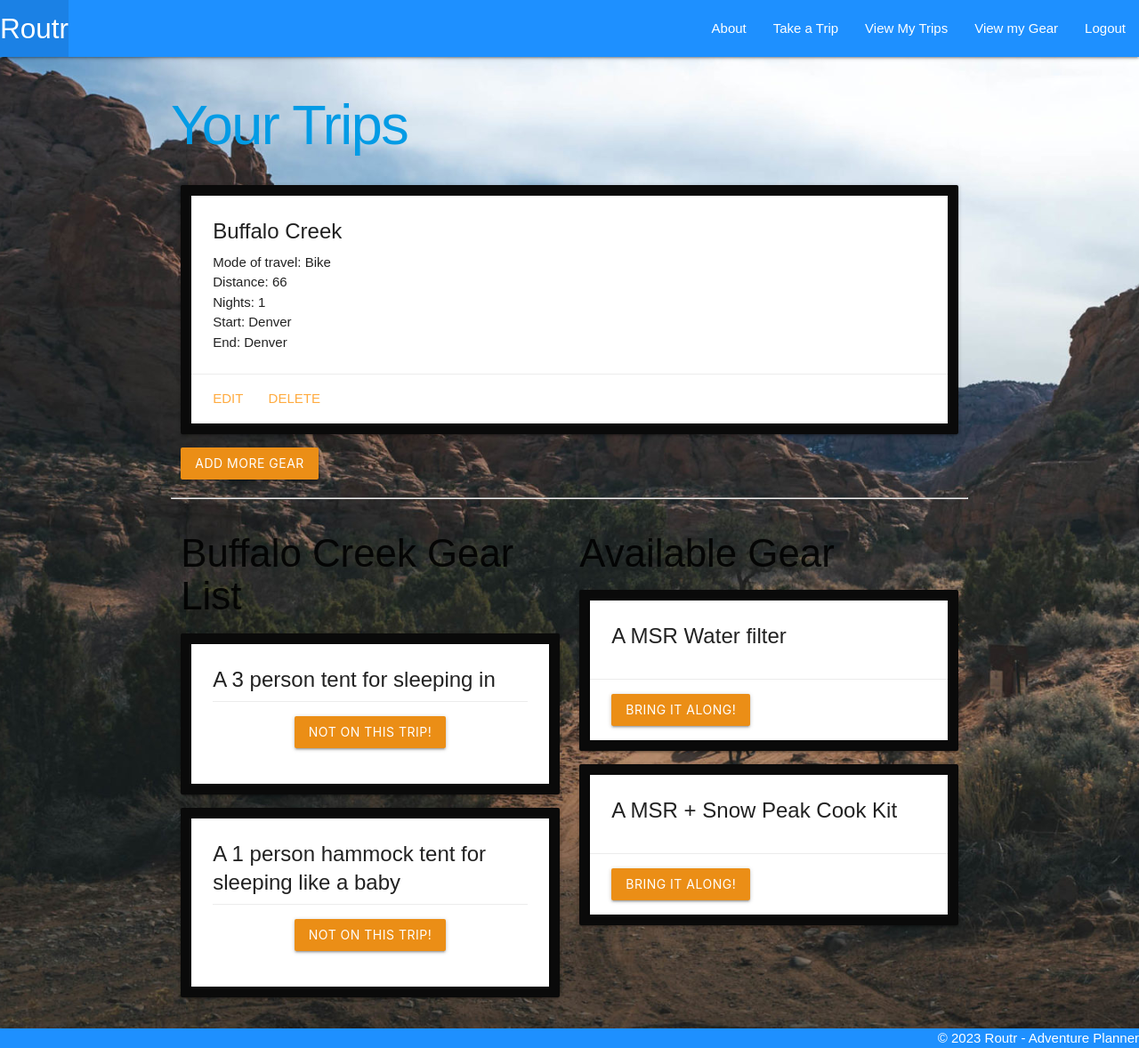
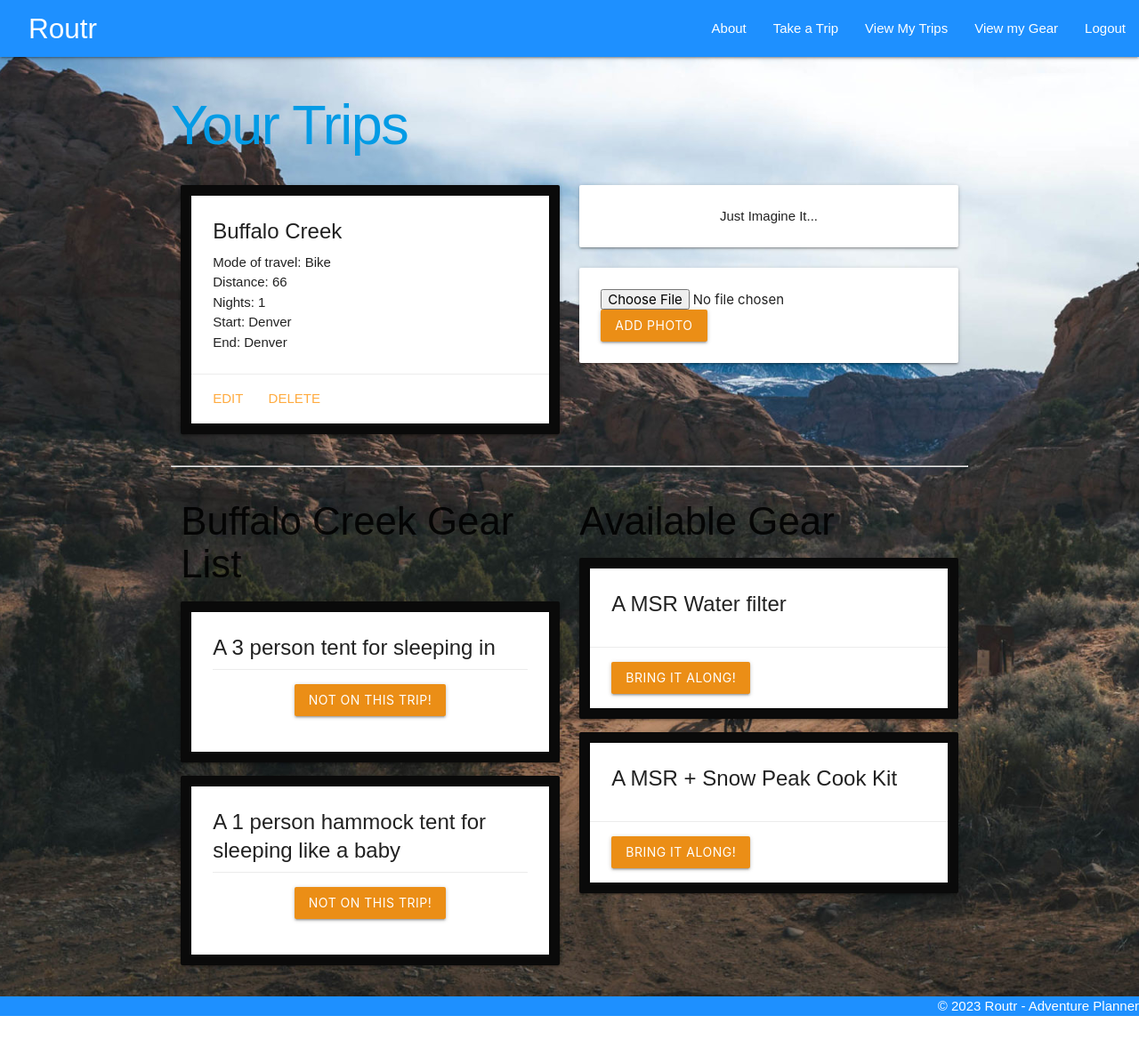
Before and after one commit to layhee/routr, a Django app: page /trips/1/ in a window 1280 px wide. Shown: the whole page at 89% size. After the commit the page ends 1142 px from the top, so only its background shows below. Run offline with Django 4.2, Linux system fonts and the light colour scheme; a user stored in the database is signed in; data comes from the database, SQL or seed files in the repository; both versions use the stored data as it was after the commit; some web fonts are replaced.

Commit message:
s3 image upload implemented

```diff
--- a/main/models.py
+++ b/main/models.py
@@ -34,3 +34,11 @@
 
     def get_absolute_url(self):
         return reverse("detail", kwargs={"trip_id": self.id})
+
+
+class Photo(models.Model):
+    url = models.CharField(max_length=200)
+    trip = models.ForeignKey(Trip, on_delete=models.CASCADE)
+
+    def __str__(self):
+        return f'Photo for trip: {self.trip.name} @{self.url}'
--- a/main/static/css/style.css
+++ b/main/static/css/style.css
@@ -32,3 +32,10 @@
 .card{
   border: 12px solid rgb(10, 10, 10)
 }
+.card:hover{
+  border: 12px solid rgb(10, 10, 10);
+  box-shadow: 12px 12px 0 rgb(10, 10, 10);
+}
+.brand-logo{
+    margin-left: 32px;
+  }
--- a/main/templates/base.html
+++ b/main/templates/base.html
@@ -1,4 +1,4 @@
-{% load static %}
+{% load static %} {% block body-class %} {% endblock %}
 <!DOCTYPE html>
 <html lang="en">
 	<head>
--- a/main/templates/trips/detail.html
+++ b/main/templates/trips/detail.html
@@ -2,7 +2,7 @@
 
 <a href="{% url 'index' %}"><h1>Your Trips</h1></a>
 <div class="row">
-	<div class="col s12">
+	<div class="col s6">
 		<div class="card">
 			<div class="card-content">
 				<span class="card-title">{{ trip.name }}</span>
@@ -17,9 +17,32 @@
 				<a href="{% url 'trip_delete' trip.id %}">Delete</a>
 			</div>
 		</div>
-		<a href="{% url 'gear_create' %}"
-			><button class="btn">Add More Gear</button></a
-		>
+	</div>
+	{% for photo in trip.photo_set.all %}
+	<img
+		src="{{ photo.url}}"
+		alt="{{ trip.name }}" />
+	{% empty %}
+	<div class="col s6">
+		<div class="card-panel center">Just Imagine It...</div>
+	</div>
+	{% endfor%}
+	<div class="col s6">
+		<div class="card-panel photo">
+			<form
+				action="{% url 'add_photo' trip.id%}"
+				method="POST"
+				enctype="multipart/form-data">
+				{% csrf_token %}
+				<input
+					type="file"
+					name="photo-file" />
+				<input
+					type="submit"
+					value="Add Photo"
+					class="btn" />
+			</form>
+		</div>
 	</div>
 </div>
 <hr />
--- a/main/urls.py
+++ b/main/urls.py
@@ -19,4 +19,5 @@
          views.assoc_gear, name='assoc_gear'),
     path('trips/<int:trip_id>/assoc_trip/<int:gear_id>/',
          views.assoc_trip, name='assoc_trip'),
+    path('trips/<int:trip_id>/add_photo/', views.add_photo, name='add_photo')
 ]
--- a/main/views.py
+++ b/main/views.py
@@ -1,12 +1,17 @@
 from django.shortcuts import render, redirect
 from django.views.generic import ListView, CreateView
-from .models import Trip, Gear
+from .models import Trip, Gear, Photo
 from django.views.generic.edit import CreateView, UpdateView, DeleteView
 from .forms import GearForm
 from django.contrib.auth.forms import UserCreationForm
 from django.contrib.auth import login
 from django.contrib.auth.decorators import login_required
 from django.contrib.auth.mixins import LoginRequiredMixin
+import boto3
+import uuid
+
+S3_BASE_URL = 'http://s3.us-east-2.amazonaws.com/'
+BUCKET = 'routr-bucket'
 
 
 def home(request):
@@ -45,6 +50,23 @@
         'trip': trip,
         'gear': gear_trip_doesnt_have
     })
+
+
+def add_photo(request, trip_id):
+    photo_file = request.FILES.get('photo-file', None)
+    if photo_file:
+        s3 = boto3.client('s3')
+        key = uuid.uuid4().hex[:6] + \
+            photo_file.name[photo_file.name.rfind('.'):]
+        try:
+            s3.upload_fileobj(photo_file, BUCKET, key)
+            url = f'{S3_BASE_URL}{BUCKET}/{key}'
+            photo = Photo(url=url, trip_id=trip_id)
+            photo.save()
+        except Exception as error:
+            print("Upload didn't quite work")
+            print(error)
+    return redirect('detail', trip_id=trip_id)
 
 
 def assoc_gear(request, trip_id, gear_id):
```
Also changed, not shown: templates/index.html (+7 -5 lines), db.sqlite3, main/migrations/0017_photo.py (added). Lines whose indentation alone changed are shown as unchanged.
